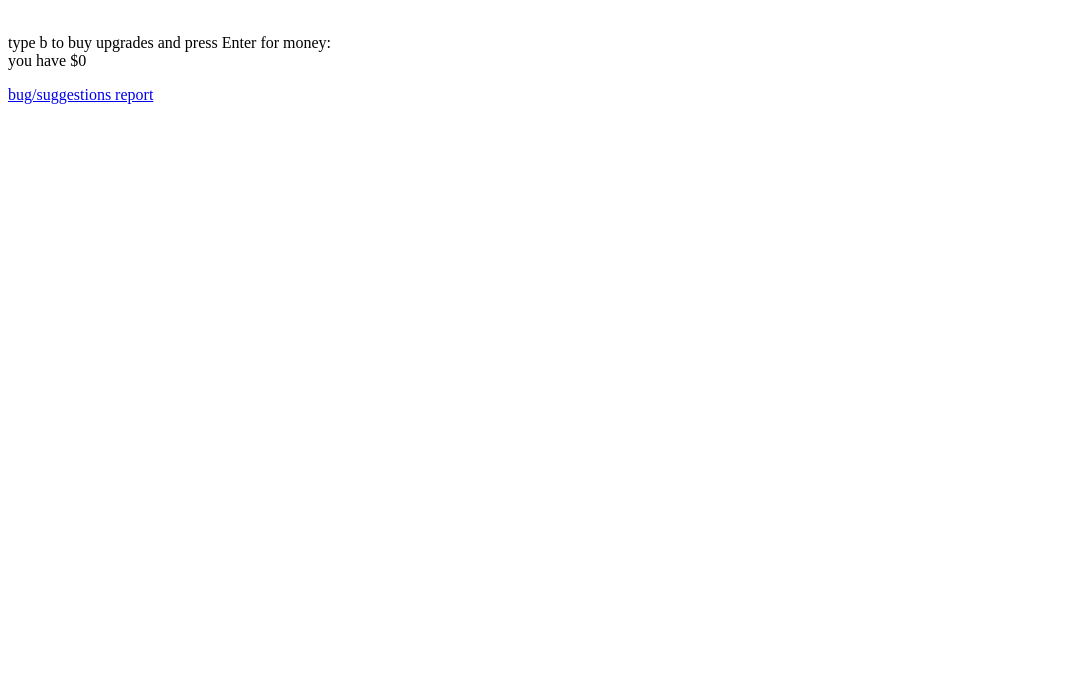
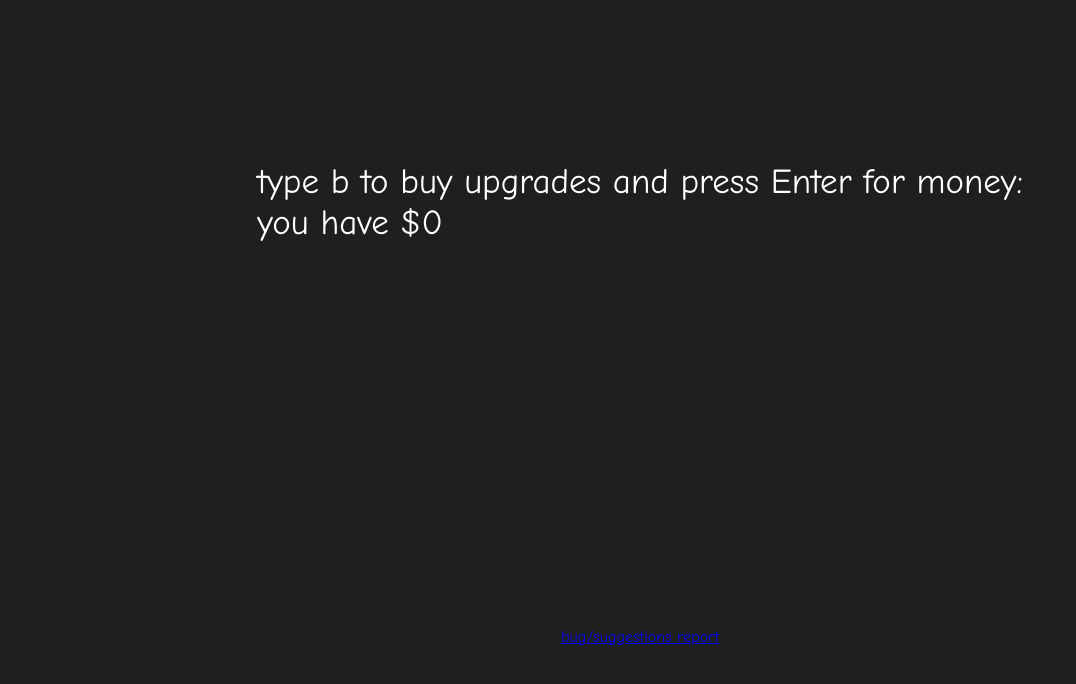
Before and after one commit to adithsel/js-game, a website: page index.html in a window 1280 px wide. Shown: the whole page, without its empty margins (0-1076 px from the left). Drawn offline with Linux system fonts and the light colour scheme.

Commit message:
made css

```diff
--- a/index.html
+++ b/index.html
@@ -15,6 +15,7 @@
     <p> </p>
     <p> </p>
     <a href = https://forms.gle/6QyofH7VtMbfmZSR7>bug/suggestions report</a>
+    <link rel="stylesheet" href="style.css">
     <script src = "first_js_file.js"></script>
     <p></p>
 </body>
--- /dev/null
+++ b/style.css
@@ -0,0 +1,24 @@
+html, body{
+    margin: 0;
+    padding: 0;
+    min-height: 100vh;
+    width: 100vw;
+}
+
+
+body{
+    background-color: rgb(31, 31, 31);
+    display: flex;
+    flex-direction: column;
+    justify-content: center;
+    align-items: center;
+    min-height: 100vh;
+    font-family: 'Comic Sans MS', Arial, sans-serif;
+}
+
+
+
+p{
+    font-size: 35px;
+    color: white;
+}
```
